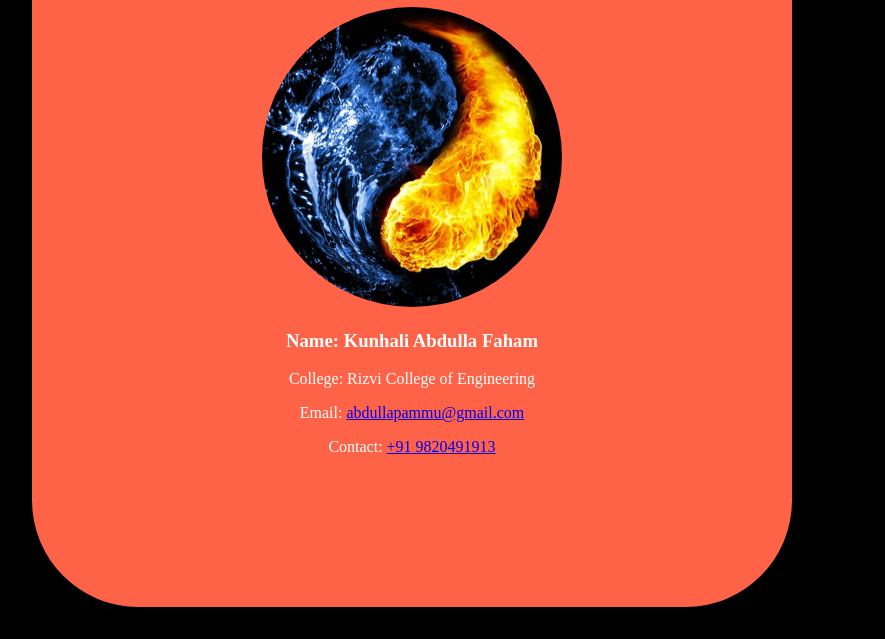
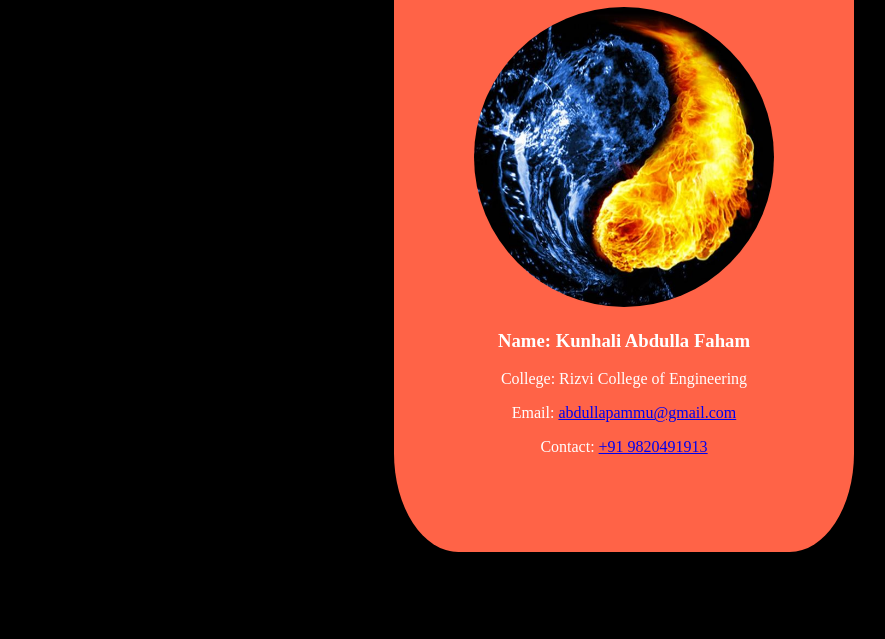
Before and after one commit to ABD-Faham/Profile, a plain HTML site: page index.html in a window 1280 px wide. Shown: the part 161-800 px from the top of the page, without its empty margins (56-941 px from the left). Drawn offline with Linux system fonts and the light colour scheme.

Commit message:
Update profile.css

```diff
--- a/profile.css
+++ b/profile.css
@@ -11,8 +11,6 @@
 	background-color: tomato;
 	text-align: center;
 	border-radius: 14%;
-	height: 600px;
-	width: 600px;
 	margin-left: 80px;
 
 
@@ -20,6 +18,5 @@
 
 body{
 	 background-color: black;
-
-
+	 text-align: center;
 }
```
